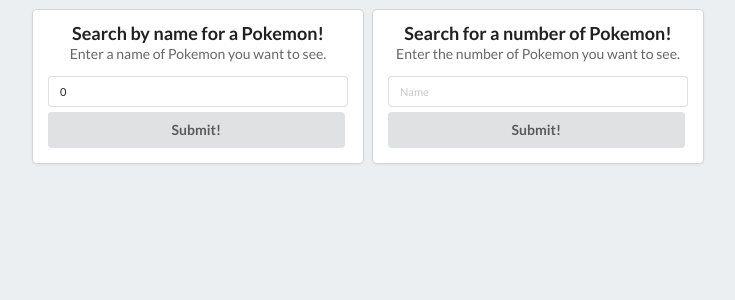
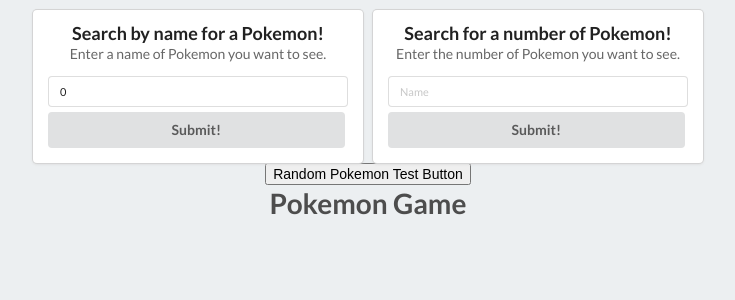
Before and after one commit to HarryCravDev/React_Practice_03, a React (Create React App) app: page / in a window 1280 px wide. Shown: the top 300 px of the page, without its empty margins (272-1007 px from the left). Built offline with nearby package versions, Linux system fonts and the light colour scheme.

Commit message:
Added get random Pokemon in array method.

```diff
--- a/src/App.js
+++ b/src/App.js
@@ -3,6 +3,7 @@
 import axios from "axios";
 import CardContainer from "./Components/Card_Container/CardContainer";
 import InputTotal from "./Components/Inputs/InputTotal";
+import PokemonGame from "./Components/Pokemon_Game/PokemonGame";
 
 class App extends React.Component {
   state = {
@@ -10,6 +11,28 @@
     picture: "",
     number: 0,
     name: "",
+    limit: 6,
+  };
+
+  // Get Random Pokemon in Array, limited by value in 'limit in state.
+  randomPokemon = () => {
+    // Create arrays
+    let pokeArray = [];
+    let randomNumber = [];
+    // Push 10 numbers to array
+    for (let i = 0; i < this.state.limit; i++) {
+      randomNumber.push(Math.floor(Math.random() * 100) + 1);
+    }
+
+    // API - Push Pokemon objects to Pokemon Array
+    randomNumber.map((number) =>
+      axios
+        .get(`https://pokeapi.co/api/v2/pokemon/${number}`, {
+          params: {},
+        })
+        .then((data) => pokeArray.push(data))
+        .then(() => this.setState({ pokemon: pokeArray }))
+    );
   };
 
   // Get Pokemon URL Array
@@ -30,9 +53,8 @@
           params: {},
         }
       );
-      console.log(response);
+
       this.setState({ pokemon: [response] });
-      // await this.loadingPokemon(response.data.results);
     }
   };
 
@@ -73,6 +95,11 @@
         {this.state.pokemon.length > 0 ? (
           <CardContainer cards={this.state.pokemon} />
         ) : null}
+        {/* Test Code */}
+        <button onClick={() => this.randomPokemon()}>
+          Random Pokemon Test Button
+        </button>
+        <PokemonGame pokemon={this.state.pokemon} />
       </div>
     );
   }
```
